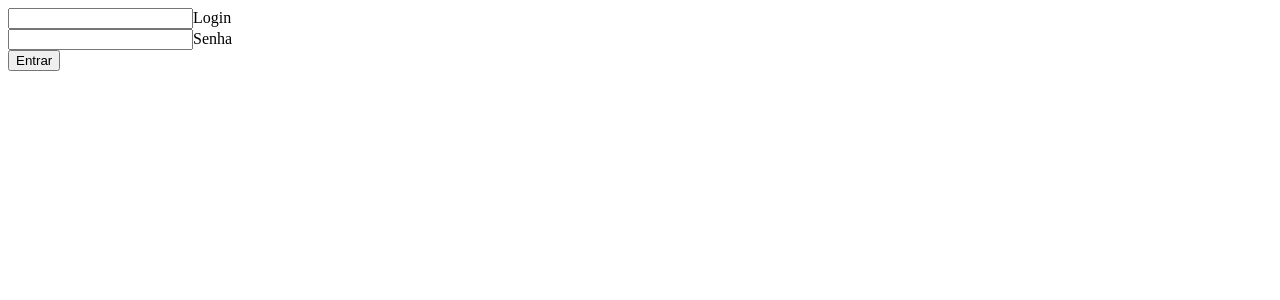
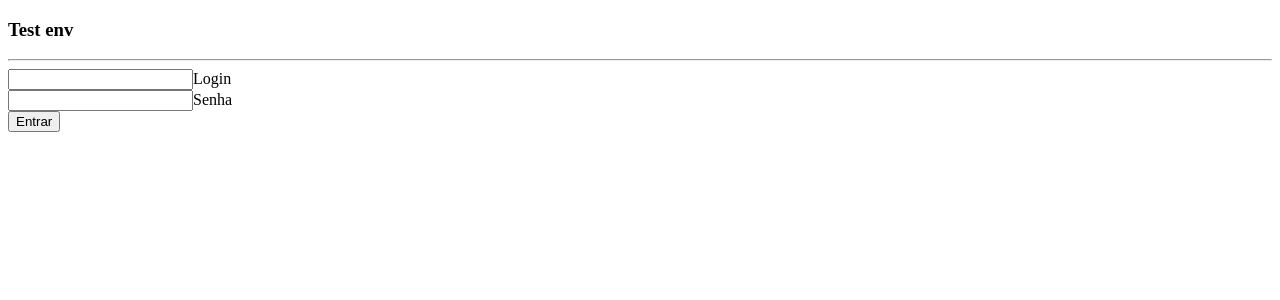
Before and after one commit to m0nsantos/Projeto-Angular, an Angular app: page / in a window 1280 px wide. Shown: the top 300 px of the page. Built offline with nearby package versions, Linux system fonts and the light colour scheme.

Commit message:
Teste commit 10-07

```diff
--- a/src/app/login/login.component.html
+++ b/src/app/login/login.component.html
@@ -1,3 +1,5 @@
+<h3>Test env</h3>
+<hr>
 <div class="row">
     <form class="col s12">
       <div class="row">
```
